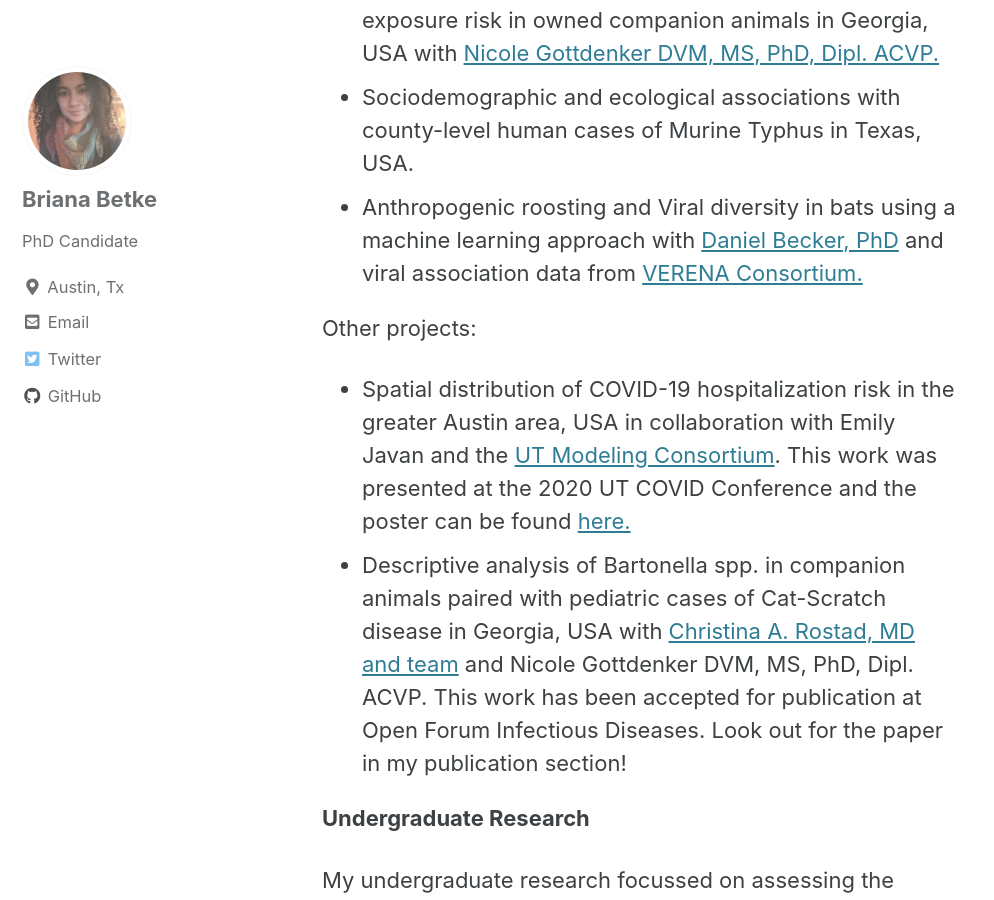
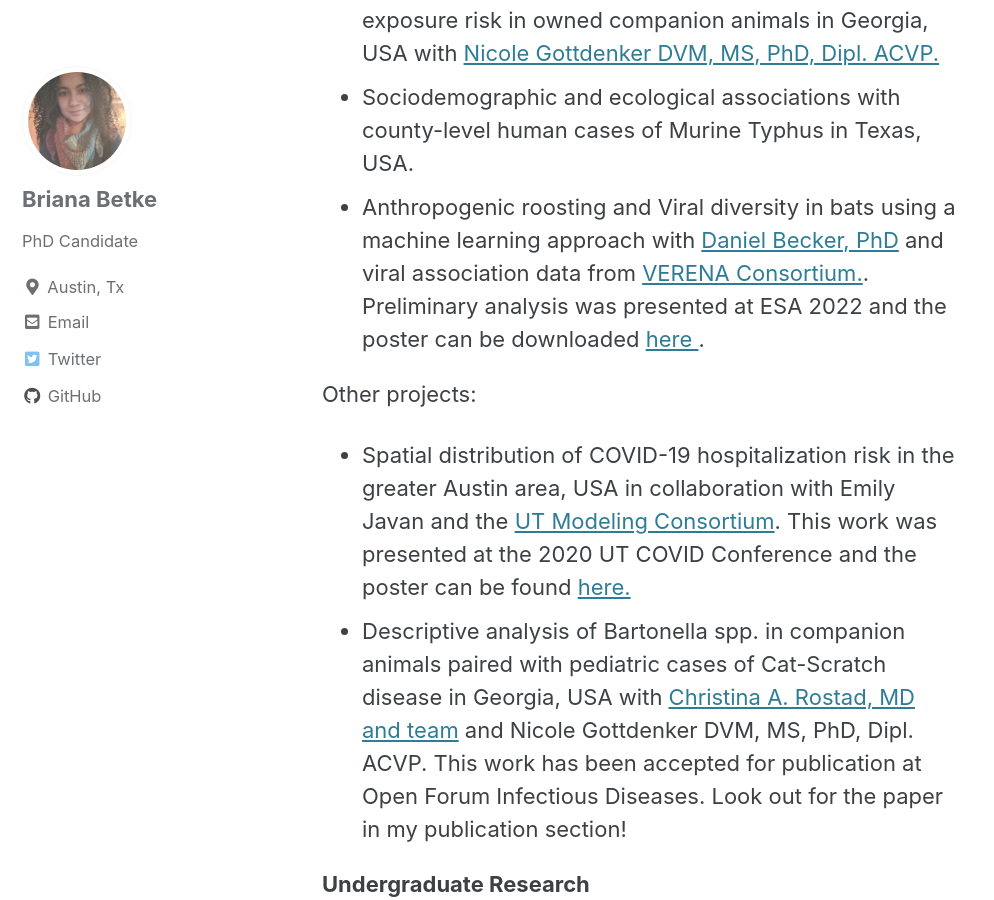
Before and after one commit to babetke/babetke.github.io, a Jekyll site: the page built from _pages/projects.md, in a window 1280 px wide and 900 px high, scrolled down 613 px. Shown: the whole window, without its empty margins (0-994 px from the left). Built offline with Jekyll 4.4.1, drawn with Linux system fonts in a browser that asks for light colours; cached includes are drawn as plain includes.

Commit message:
Adding ESA Poster pdf

```diff
--- a/_pages/projects.md
+++ b/_pages/projects.md
@@ -17,7 +17,7 @@ Dissertation Projects:
 
 * Granular spatial analysis of vector-borne pathogen exposure risk in owned companion animals in Georgia, USA with [Nicole Gottdenker DVM, MS, PhD, Dipl. ACVP.](https://www.gottdenkerlab.com/)
 * Sociodemographic and ecological associations with county-level human cases of Murine Typhus in Texas, USA.
-* Anthropogenic roosting and Viral diversity in bats using a machine learning approach with [Daniel Becker, PhD](http://beckerlab.weebly.com/) and viral association data from [VERENA Consortium.](https://www.viralemergence.org/)
+* Anthropogenic roosting and Viral diversity in bats using a machine learning approach with [Daniel Becker, PhD](http://beckerlab.weebly.com/) and viral association data from [VERENA Consortium.](https://www.viralemergence.org/). Preliminary analysis was presented at ESA 2022 and the poster can be downloaded <a href="https://babetke.github.io/images/ESA 2022 Poster.pdf"> here </a>.
 
 Other projects:
 
```
